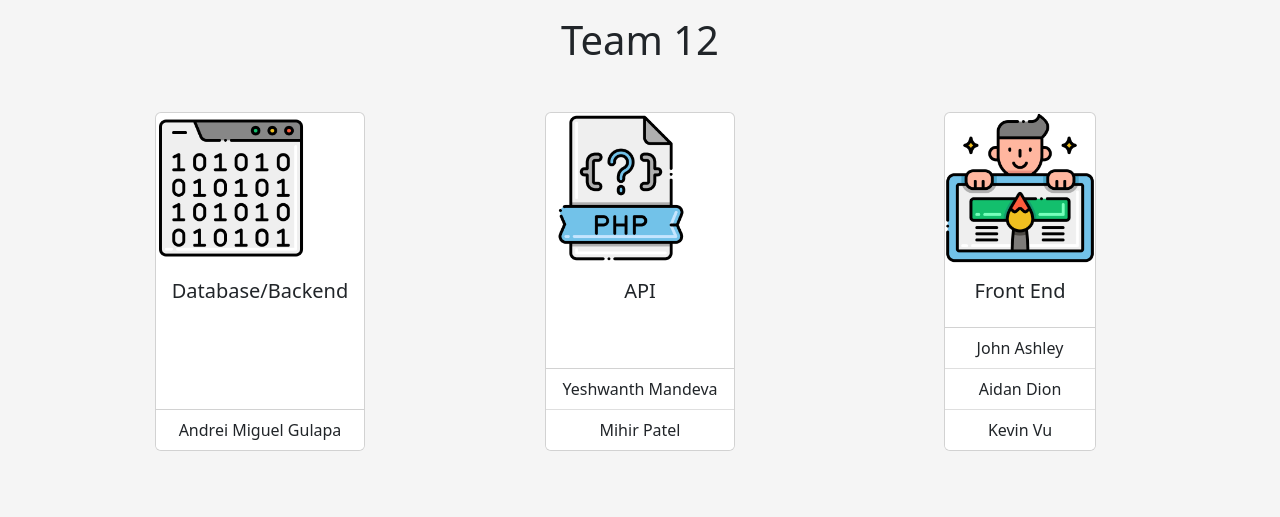
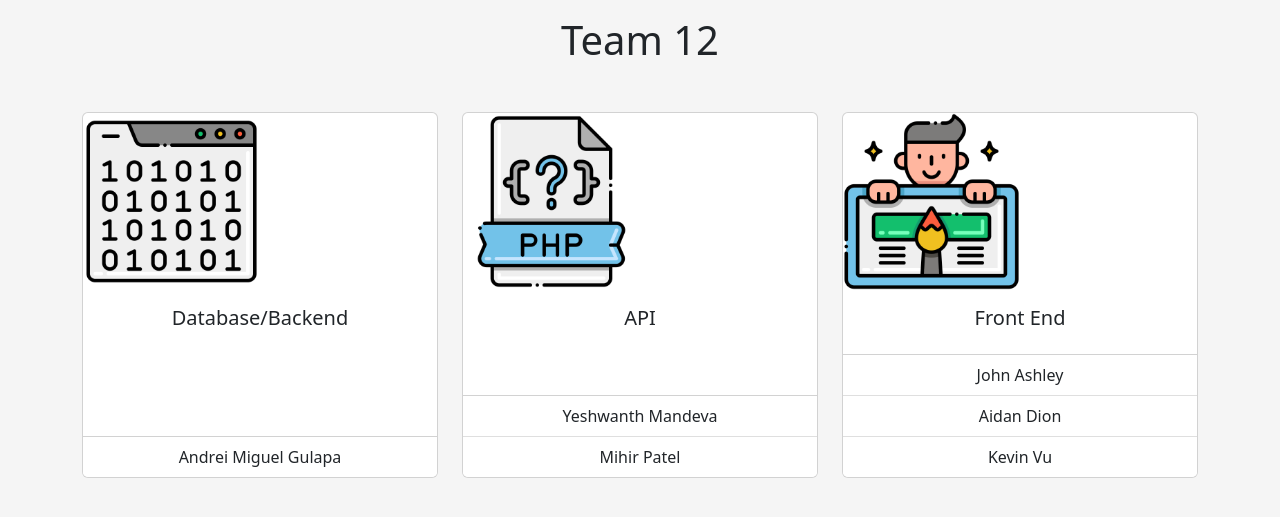
Before and after one commit to aidantd/COP4331C-Project1, a PHP site: page /about.html in a window 1280 px wide. Shown: the part 112-629 px from the top of the page. Run offline with PHP 8.4, Linux system fonts and the light colour scheme; some libraries are stand-ins or nearby versions.

Commit message:
adding image assets

```diff
--- a/about.html
+++ b/about.html
@@ -44,7 +44,7 @@
          <div class="row mt-5">
             <div class="col-12 col-sm-4 d-flex justify-content-center align-items-stretch mb-3">
                <div class="card ">
-                  <img src="assets/database.png" alt="Database Image" class="card-img-top w-75">
+                  <img src="assets/database.png" alt="Database Image" class="card-img-top">
                   <div class="card-body">
                      <h5 class="card-title">Database/Backend</h5>
                   </div>
@@ -55,7 +55,7 @@
             </div>
             <div class="col-12 col-sm-4 d-flex justify-content-center align-items-stretch mb-3">
                <div class="card">
-                  <img src="assets/api.png" alt="API Image" width="100px;" class="card-img-top">
+                  <img src="assets/api.png" alt="API Image" class="card-img-top">
                   <div class="card-body">
                      <h5 class="card-title">API</h5>
                   </div>
@@ -66,7 +66,7 @@
                </div>
             </div>
             <div class="col-12 col-sm-4 d-flex justify-content-center align-items-stretch mb-3">
-               <div class="card">
+               <div class="card text-center">
                   <img src="assets/front-end.png" alt="Front End Image" class="card-img-top">
                   <div class="card-body">
                      <h5 class="card-title">Front End</h5>
--- a/css/styles.css
+++ b/css/styles.css
@@ -84,8 +84,8 @@ body{
 }
 
 .card-img-top{
-   width:50%;
-   max-width:150px !important;
+   width:50% !important;
+   max-width:200x !important;
 
 }
 /* fonts */
```
Also changed, not shown: assets/drop down image icon.png (added), assets/homepage_background.jpg (added), assets/pokeball_icon.png (added).
